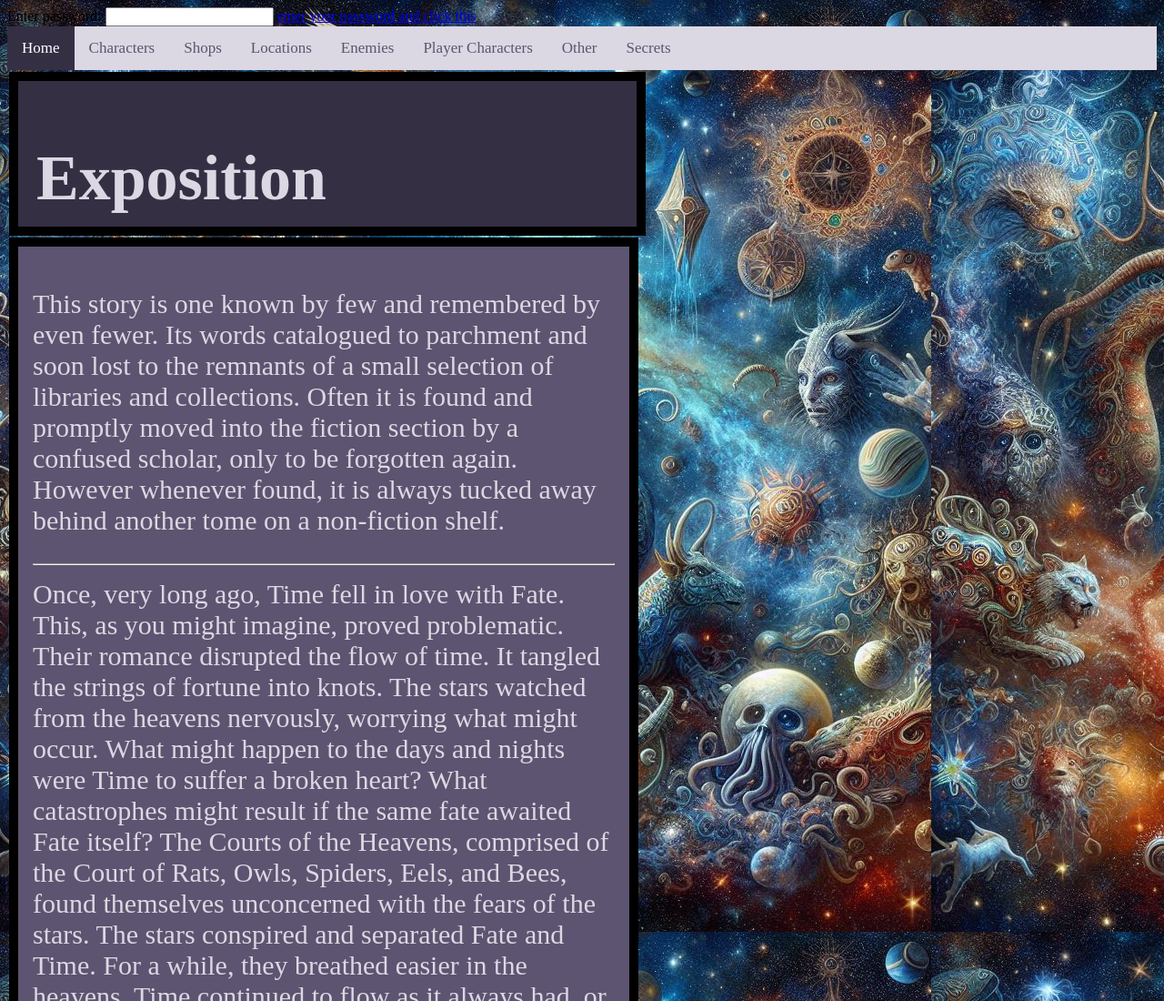
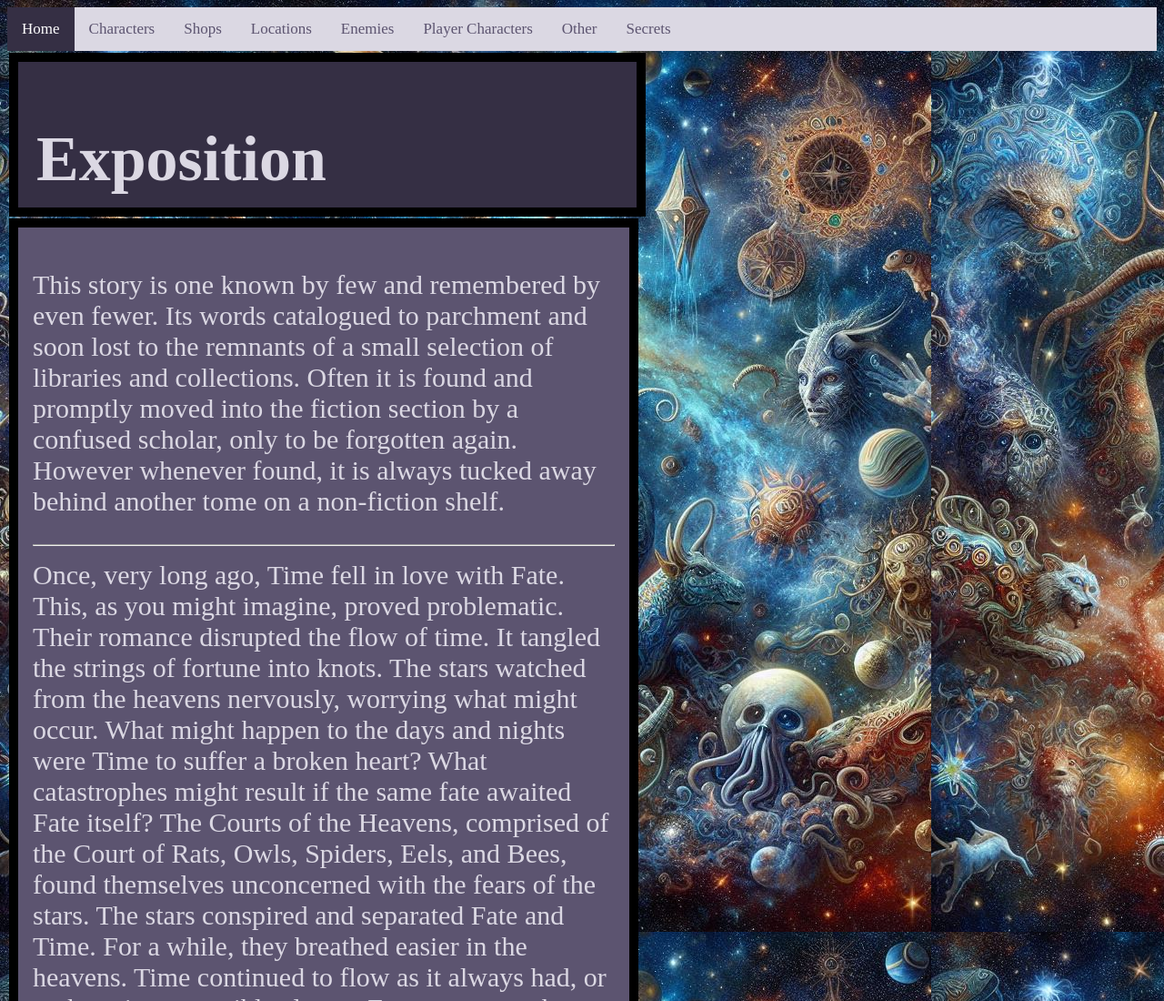
Before and after one commit to Glutnuswulf/The-Leviathans, a plain HTML site: page index.html in a window 1280 px wide. Shown: the top 1100 px of the page at 91% size. Drawn offline with Linux system fonts and the light colour scheme; a web font is replaced by a local one.

Commit message:
Update index.html

```diff
--- a/index.html
+++ b/index.html
@@ -9,18 +9,6 @@
   <link href="styles.css"" rel="stylesheet" />
   <title>The Affairs of Time & Fate</title>
 
-  Enter password: <input id='password' type='text'  />
-<a href="The-Serene-Moon.html" onclick="javascript:return validatePass()">enter your password and click this</a>
-<script>
-function validatePass(){
-    if(document.getElementById('password').value == '1234'){
-        return true;
-    }else{
-        alert('wrong password!!');
-        return false;
-    }
-}
-</script>
 
   </head>
 
```
